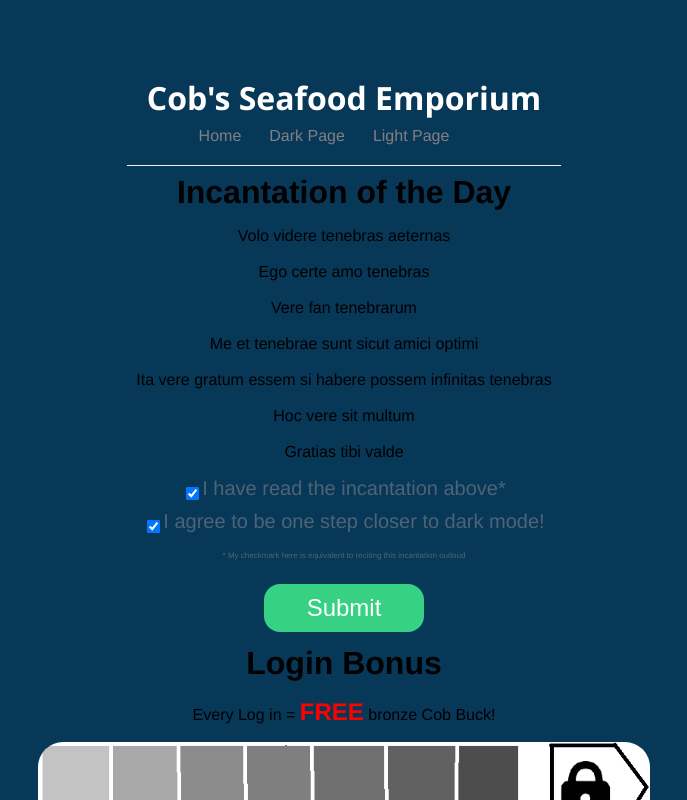
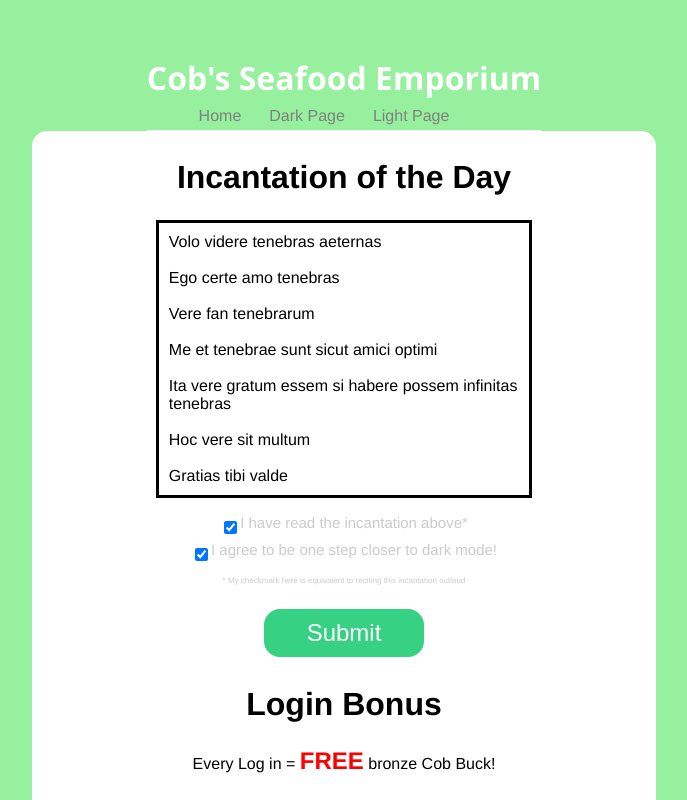
Before and after one commit to ajoliat23/CobsWeb, a React (Create React App) app: page / in a window 1280 px wide. Both pictures are taken after typing "Sample", "Sample" into the empty fields and a click on the button "Log in". Shown: the top 800 px of the page, without its empty margins (296-983 px from the left). Built offline with nearby package versions, Linux system fonts and the light colour scheme.

Commit message:
Update index.css

```diff
--- a/src/index.css
+++ b/src/index.css
@@ -1,10 +1,31 @@
 /* .navbar css mostly comes from The Net Ninja (youtuber) with a few changes*/
 html{
-  background-color: rgb(8, 56, 88);
+  background-color: #96F09E;
+  height: 100%;
+}
+.login{
+  height:100%;
+  display: inline-block;
+  align-items: center;
+  padding-right: 3em;
+  width: 13em;
+  padding-top: 1em;
+  margin-bottom: 6em;
 }
 .white{
   color: white;
+  padding-top: 1em;
 }
+
+.home {
+  background-image: url("cobsSouloBackground.png");
+  background-color: #96F09E;
+  background-repeat: no-repeat;
+  background-attachment: fixed;
+  background-position: center;
+ }
+
+
 
 .dark{
   background-color: rgb(5, 34, 54);
@@ -13,17 +34,21 @@ html{
   border-radius: 20px;
 }
 
+#currency{
+  max-width: 4em;
+}
+
 .light{
-  background-color: rgb(15, 95, 148);
+
   padding: 20px;
   margin-top: 20px;
   border-radius: 20px;
 }
 .navbar{
-  padding: 20px;
+  padding-bottom: 5px;
   display: inline-block;
   align-items: center;
-  max-width: 600px;
+
   margin: 0 auto;
   border-bottom: 1px solid #f2f2f2;
 }
@@ -35,6 +60,34 @@ html{
 
 .navbar .links {
   margin-left: auto;
+}
+
+.nav2{
+  padding: 20px;
+  display: inline-block;
+  align-items: center;
+
+
+
+}
+
+.space{
+  background: white;
+  border-radius: 15px;
+
+}
+
+.nav2 a {
+  margin-left: 16px;
+  text-decoration: none;
+  padding: 15px;
+  color:gray;
+  margin-right: 3em;
+  font-size:large;
+}
+
+.nav2 a:hover{
+  background:rgb(235, 234, 234);
 }
 
 .navbar a {
@@ -86,23 +139,11 @@ h1, h2, h3{
 }
 
 img{
-
   border-radius: 25px;
   background-color: white;
+  padding: 10px;
 }
 
-
-table{
-  padding: 1em;
-}
-
-td{
-  height: 400px;
-  width: 400px;
-  background-color: white;
-  align-items: center;
-  border-radius: 25px;
-}
 
 .img2{
   padding-top: 5em;
@@ -127,6 +168,7 @@ button:hover{
 /*-------------------------------------------------------------------------------------------------------------*/
 body {
   font-family: Helvetica, Arial, sans-serif;
+  height: 100%;
 }
 h1,h2,h3{
   margin: .5rem 0;
@@ -154,6 +196,7 @@ a{
 .col-2{
   flex:2;
   max-width: 80%;
+
 }
 .block{
   background-color: white;
@@ -196,6 +239,16 @@ button.chkout{
   font-size: 1.5rem;
   justify-content: center;
 }
+
+button.chkout2{
+  height: 4rem;
+  width: 10rem;
+  margin-top:1rem;
+  margin-bottom: 1rem;
+  font-size: 1.5rem;
+  justify-content: center;
+}
+
 #terms{
   text-align: left;
   background-color: white;
@@ -286,5 +339,61 @@ label {
 }
 #Fine{
   color: rgba(148, 148, 148, 0.486);
-  font-size: 20px;
+  font-size: 15px;
 }
+
+.incantation{
+  border: 3px solid black;
+  width: 60%;
+  padding: 10px;
+  text-align: left;
+}
+
+.loginContainer{
+  display: flex;
+  flex-direction: column;
+  align-items: center;
+  margin: auto;
+  padding: 20px;
+  background: white;
+  border-radius: 15px;
+  width: 50%;
+}
+
+.status{
+  background: white;
+  border-radius: 15px;
+  width: 65%;
+  display: flex;
+  flex-direction: column;
+  padding: 1em;
+  margin: auto;
+}
+
+.darkMode{
+  background-color: black;
+  background: black;
+  color:white;
+  font-size: large;
+  width: 75%;
+  margin: auto;
+  padding: 10px;
+}
+
+.bucks{
+  display: flex;
+  flex-direction: column;
+  justify-content: center;
+  align-items: center;
+}
+
+.smlBtn{
+  height: 4em;
+  position: absolute;
+    top: 270px;
+    right: 120px;
+}
+
+.tiny{
+  height: 20px;
+}
```
